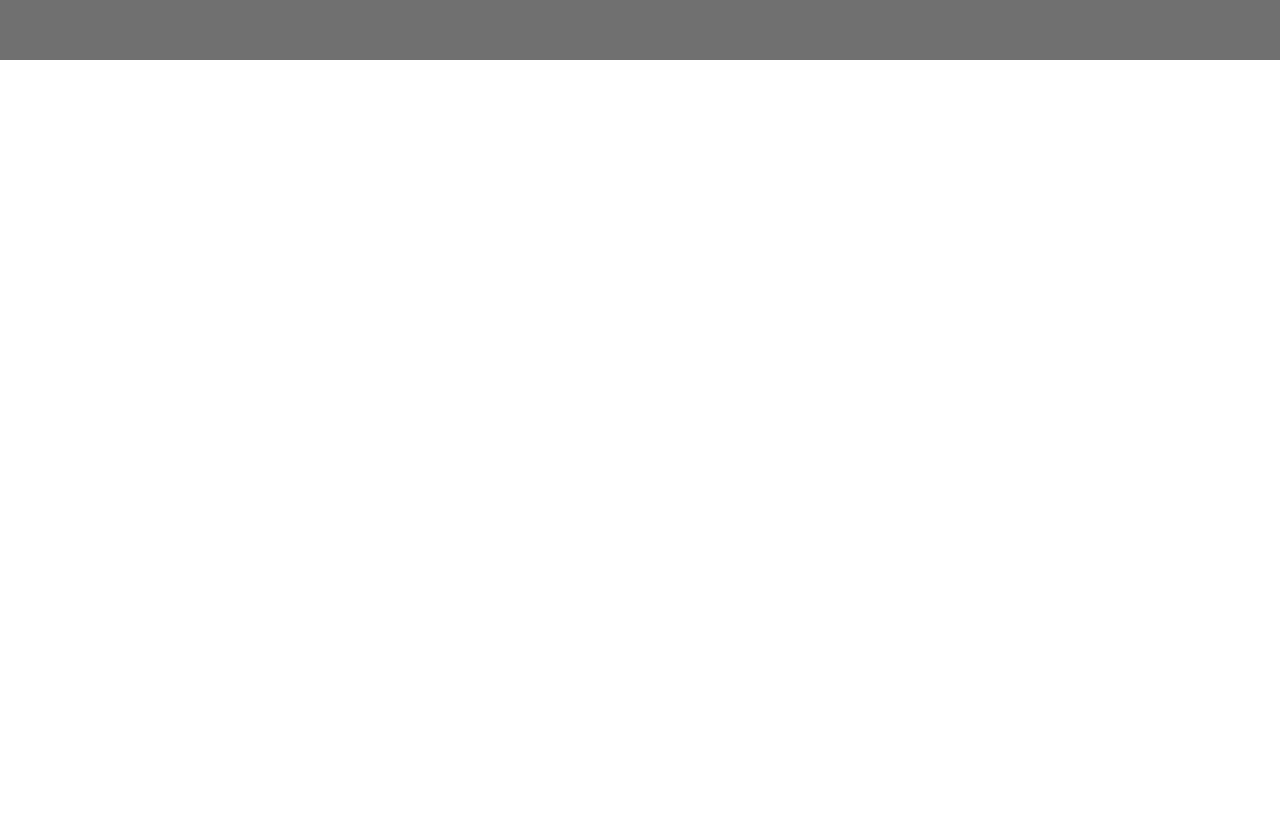
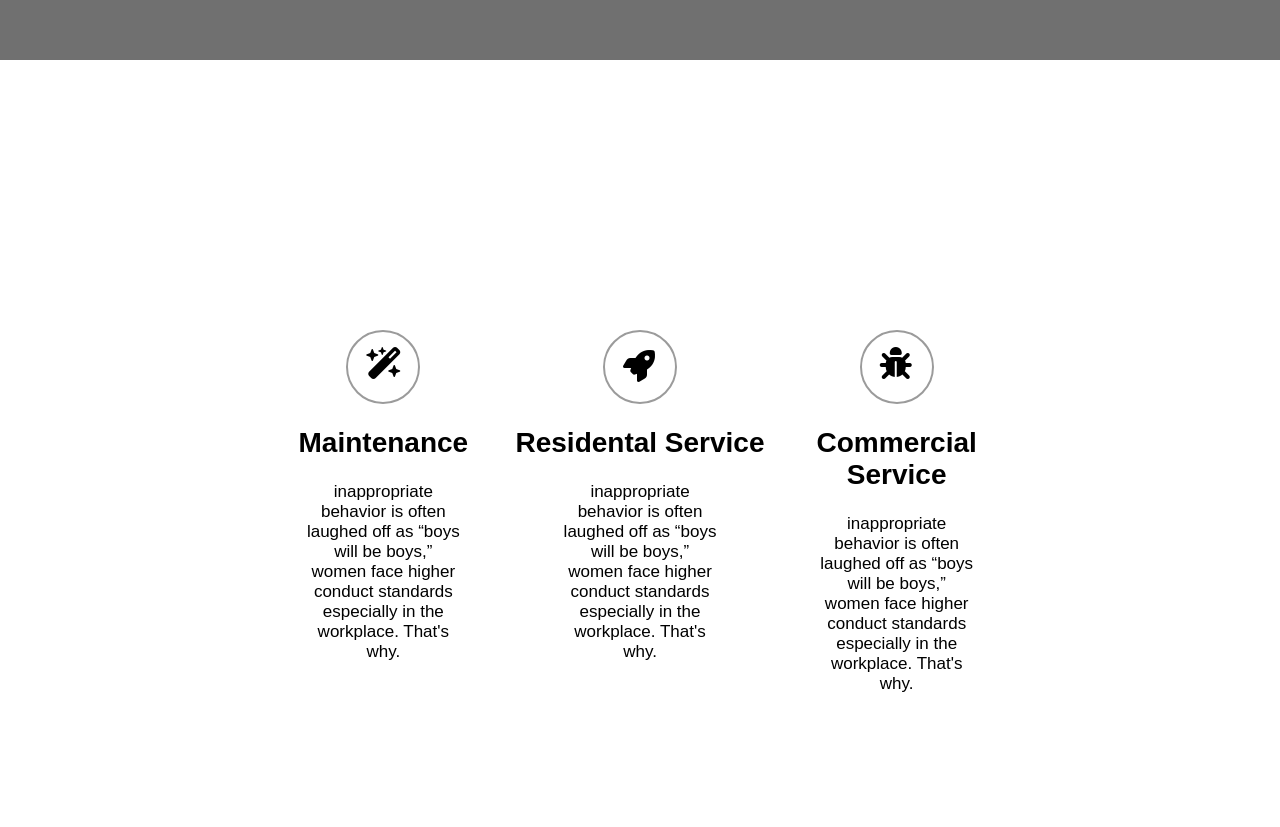
Before and after one commit to sraffiansyah/L-industry, a plain HTML site: page index.html in a window 1280 px wide. Shown: the part 918-1745 px from the top of the page. Before the commit the page ends 978 px from the top, so only its background shows below. Drawn offline with Linux system fonts and the light colour scheme.

Commit message:
section 2 (3point)

```diff
--- a/index.html
+++ b/index.html
@@ -60,6 +60,36 @@
                 </div>
             </div>
         </section>
-
+        <section class="second">
+            <div class="isi">
+                <div class="cntnr1">
+                    <div class="magic">
+                        <div class="position">
+                            <i class="fa-solid fa-wand-magic-sparkles fa-2x"></i>
+                        </div>
+                    </div>
+                    <h2>Maintenance</h2>
+                    <p class="s2">inappropriate behavior is often laughed off as “boys will be boys,” women face higher conduct standards especially in the workplace. That's why.</p>
+                </div>
+                <div class="cntnr2">
+                    <div class="rocket">
+                        <div class="position-r">
+                            <i class="fa-solid fa-rocket fa-2x"></i>
+                        </div>
+                    </div>
+                    <h2>Residental Service</h2>
+                    <p class="s2">inappropriate behavior is often laughed off as “boys will be boys,” women face higher conduct standards especially in the workplace. That's why.</p>
+                </div>
+                <div class="cntnr3">
+                    <div class="bug">
+                        <div class="position">
+                            <i class="fa-solid fa-bug fa-2x"></i>
+                        </div>
+                    </div>
+                    <h2>Commercial Service</h2>
+                    <p class="s2">inappropriate behavior is often laughed off as “boys will be boys,” women face higher conduct standards especially in the workplace. That's why.</p>
+                </div>
+            </div>
+        </section>
     </body>
-</html>
+    </html>
--- a/stylesheet.css
+++ b/stylesheet.css
@@ -117,3 +117,89 @@ a{
     border: 1px solid white;
     transition: 0.6s;
 }
+.second{
+    padding: 150px 255px 255px;
+    margin: 0 auto;
+}
+.isi{
+    background-color: transparent;
+    display: flex;
+    justify-content: space-evenly;
+}
+.cntnr1{
+    padding: 120px 0;
+    width: 400px;
+}
+.cntnr2{
+    padding: 120px 0;
+    width: 400px;
+}
+.cntnr3{
+    padding: 120px 0;
+    width: 400px;
+}
+.magic{
+    background-color: rgba(0, 255, 255, 0);
+    width: 70px;
+    height: 70px;
+    border-radius: 200px;
+    border: 2px solid rgb(155, 155, 155);
+    margin: 0 auto;
+    cursor: pointer;
+    transition: 0.3s;
+}
+.rocket{
+    cursor: pointer;
+    background-color: rgba(0, 255, 255, 0);
+    width: 70px;
+    height: 70px;
+    border-radius: 200px;
+    border: 2px solid rgb(155, 155, 155);
+    margin: 0 auto;
+    transition: 0.3s;
+}
+.bug{
+    cursor: pointer;
+    background-color: rgba(0, 255, 255, 0);
+    width: 70px;
+    height: 70px;
+    border-radius: 200px;
+    border: 2px solid rgb(155, 155, 155);
+    margin: 0 auto;
+    transition: 0.3s;
+}
+.magic:hover{
+    border: 2px solid rgb(155, 155, 155);
+    background-color:  rgb(255, 166, 0);
+    color: white;
+    transition: 0.3s;
+}
+.rocket:hover{
+    border: 2px solid rgb(155, 155, 155);
+    background-color:  rgb(255, 166, 0);
+    color: white;
+    transition: 0.3s;
+}
+.bug:hover{
+    border: 2px solid rgb(155, 155, 155);
+    background-color:  rgb(255, 166, 0);
+    color: white;
+    transition: 0.3s;
+}
+.position{
+    padding: 15px 10px 10px 18px;
+}
+.position-r{
+    padding: 18px 10px 10px 18px;
+}
+h2{
+    text-align: center;
+    font-size: 28px;
+    font-family: sans-serif;
+}
+.s2{
+    margin: 10px 50px 10px 50px;
+    text-align: center;
+    font-family: sans-serif;
+    font-size: 17px;
+}
```
